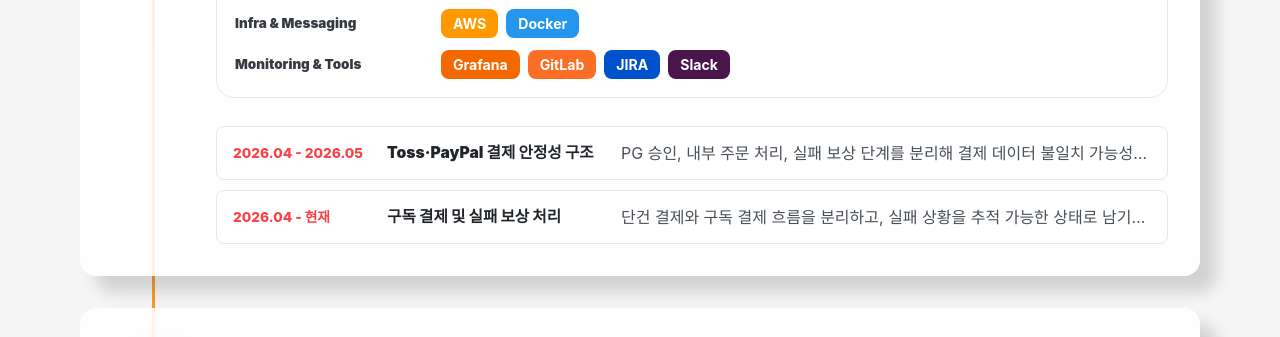
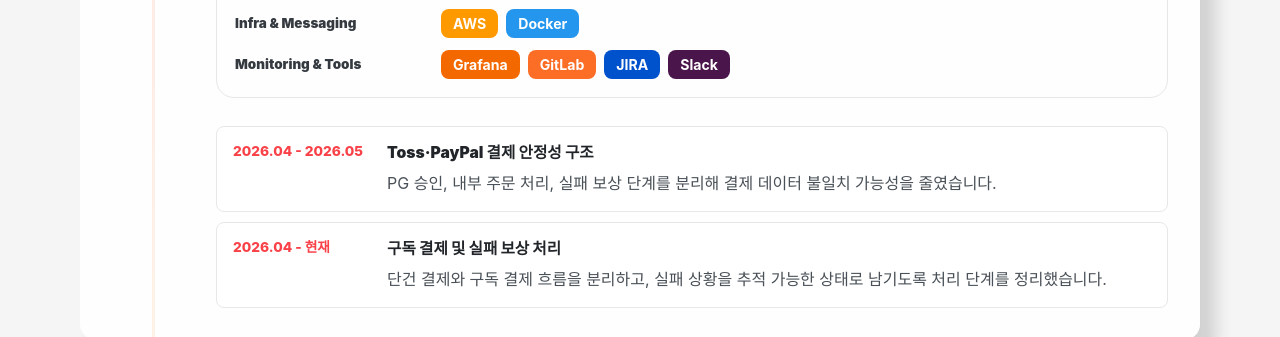
Before and after one commit to 723poil/723poil.github.io, a website: page index.html in a window 1280 px wide. Shown: the part 3073-3410 px from the top of the page. Drawn offline with Linux system fonts and the light colour scheme.

Commit message:
fix: show full career project summaries

```diff
--- a/assets/main.js
+++ b/assets/main.js
@@ -271,8 +271,10 @@
   return `
     <section class="career-project-row">
       <span class="project-period">${escapeHtml(project.period)}</span>
-      <strong>${escapeHtml(project.title)}</strong>
-      <p>${escapeHtml(project.summary)}</p>
+      <div class="career-project-copy">
+        <strong>${escapeHtml(project.title)}</strong>
+        <p>${escapeHtml(project.summary)}</p>
+      </div>
     </section>
   `;
 }
--- a/assets/styles.css
+++ b/assets/styles.css
@@ -619,14 +619,20 @@
 
 .career-project-row {
   display: grid;
-  grid-template-columns: 140px 220px minmax(0, 1fr);
-  align-items: center;
+  grid-template-columns: 140px minmax(0, 1fr);
+  align-items: start;
   gap: 14px;
   min-width: 0;
   border: 1px solid var(--line);
   border-radius: var(--pill-radius);
   background: rgba(255, 255, 255, 0.76);
   padding: 14px 16px;
+}
+
+.career-project-copy {
+  display: grid;
+  gap: 6px;
+  min-width: 0;
 }
 
 .career-project-row strong {
@@ -646,9 +652,8 @@
 .career-project-row p {
   margin: 0;
   color: #495057;
-  overflow: hidden;
-  text-overflow: ellipsis;
-  white-space: nowrap;
+  line-height: 1.65;
+  white-space: normal;
 }
 
 .case-study {
```
Also changed, not shown: tests/main.test.js (+2 -0 lines).
